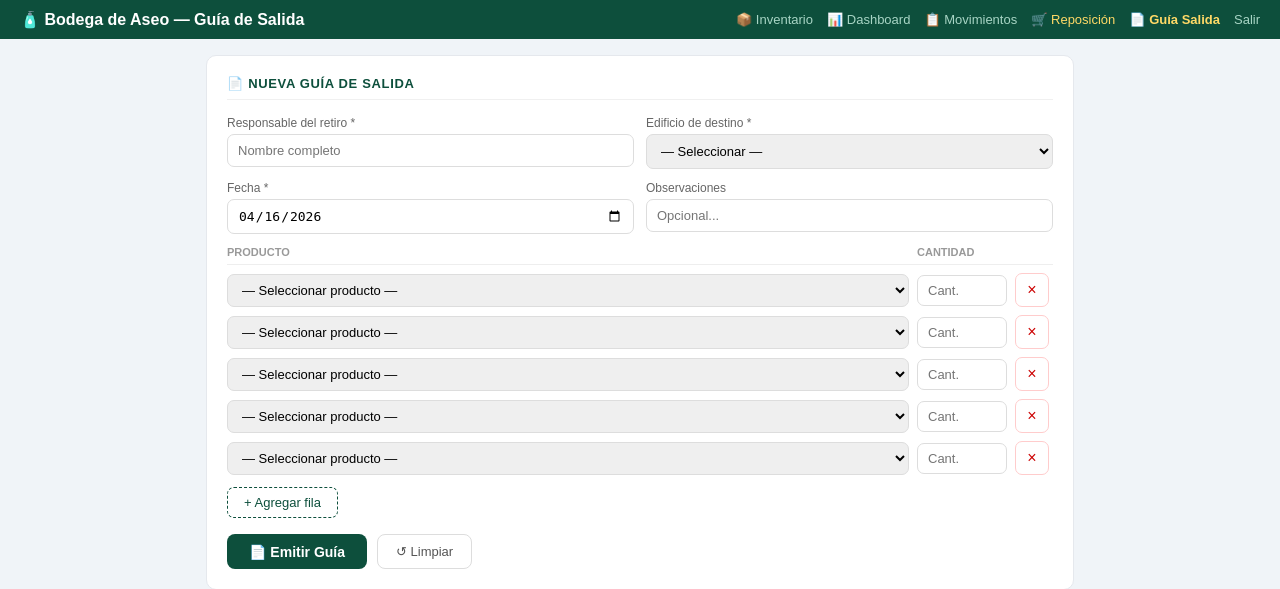
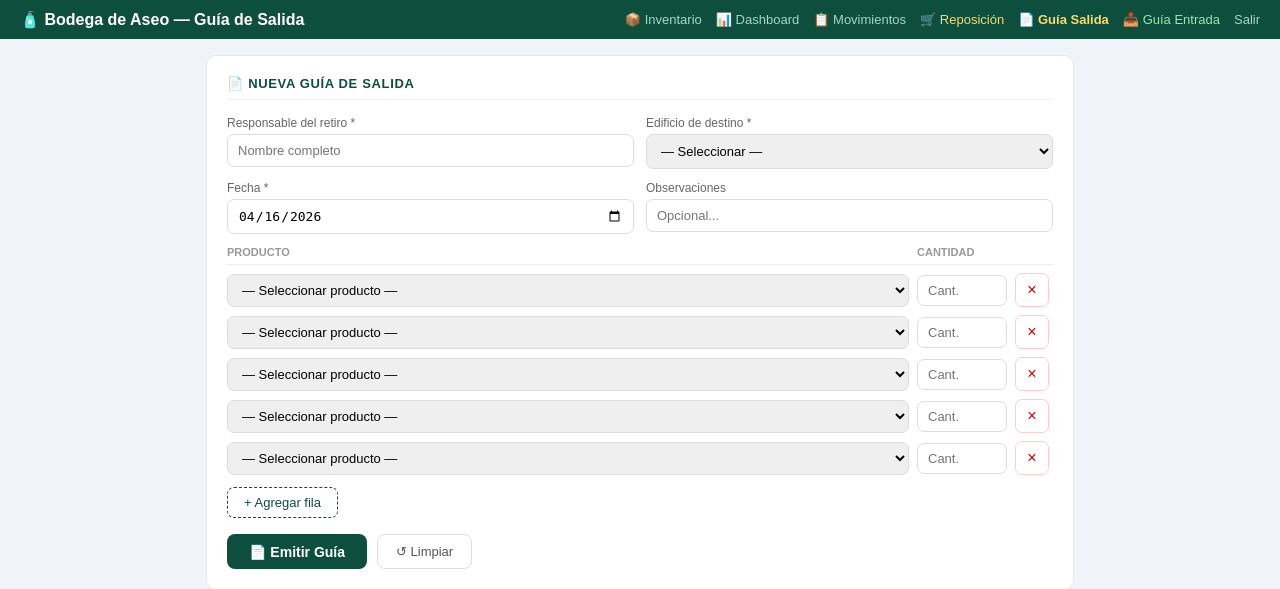
Before and after one commit to fcatalan-ai/bodega-aseo, a Flask app: page /guia in a window 1280 px wide. Shown: the top 589 px of the page. Run offline with Flask 3, Linux system fonts and the light colour scheme; the visitor is signed in with stand-in values (Sample User, id 1); data that the repository does not hold is empty; some libraries are stand-ins or nearby versions.

Commit message:
Add link to Guía Entrada in guia.html

```diff
--- a/templates/guia.html
+++ b/templates/guia.html
@@ -60,6 +60,7 @@ body{font-family:Arial,sans-serif;background:#f0f4f8;min-height:100vh}
     <a href="/movimientos">📋 Movimientos</a>
     <a href="/reposicion" style="color:#FFD966">🛒 Reposición</a>
     <a href="/guia" class="active">📄 Guía Salida</a>
+    <a href="/guia_entrada" style="color:#98e6b0">📥 Guía Entrada</a>
     <a href="/logout">Salir</a>
   </div>
 </div>
```
